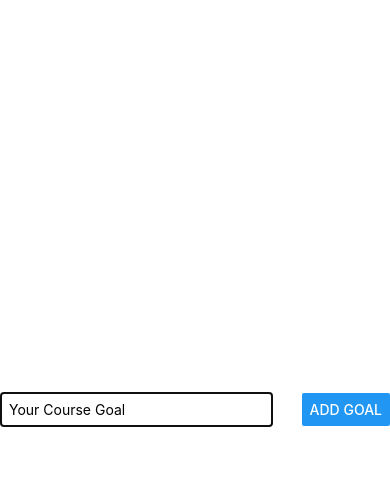
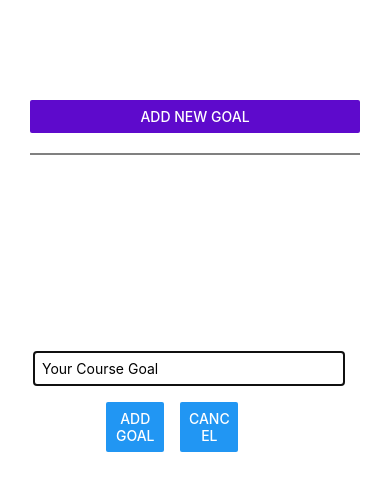
Before and after one commit to Calvin-May/RNIntro-Basics-GoalsApp, a React Native app: screen / in a window 390 px wide. Both pictures are taken after a click on the button "ADD NEW GOAL". Shown: the top 490 px of the page. Built offline with nearby package versions, Linux system fonts and the light colour scheme.

Commit message:
Styled and finished New Goal Modal

```diff
--- a/App.js
+++ b/App.js
@@ -21,9 +21,9 @@ export default function App() {
       [...currentCourseGoals, {text: enteredGoalText, id: Math.random().toString()}] // Instead of storing strings, store objects with a Key for FlatList to use
       //[...currentCourseGoals, {text: enteredGoalText, key: Math.random().toString()}] // Using 'Key' instead of 'id' allows FlatList to automatically reference the key, negating the need of the KeyExtractor Prop
     )); // Best Practice way to update state of an array - Functionally, this appends the new item to the array
-
     // Same as above, but condensed
     //setCourseGoals((currentCourseGoals) => [...currentCourseGoals, enteredGoalText]);
+    toggleAddGoalModalHandler();
   }
 
   function deleteGoalHandler(id) {
@@ -33,7 +33,7 @@ export default function App() {
   }
 
   function toggleAddGoalModalHandler() {
-    setIsModalVisible(true);
+    setIsModalVisible(!isModalVisible);
   }
 
 
@@ -41,7 +41,7 @@ export default function App() {
   return (
     <View style={styles.appContainer}>
       <Button title='Add new Goal' color='#5e0acc' onPress={toggleAddGoalModalHandler}/>
-      <GoalInput onAddGoal={addGoalHandler} visible={isModalVisible}/>
+      <GoalInput onAddGoal={addGoalHandler} visible={isModalVisible} onCancel={toggleAddGoalModalHandler}/>
       <View id="viewGoalsContainer" style={styles.goalsContainer}>
       {/*Use Flatlist it iterate through list of goals and output JSX that displays all of the goals added by the User */}
       <FlatList
@@ -62,10 +62,14 @@ export default function App() {
 const styles = StyleSheet.create({
   appContainer: {
     flex: 1,
-    paddingTop: 50,
+    paddingTop: 100,
     paddingHorizontal: 30,
   },
   goalsContainer: {
+    borderTopWidth: 2,
+    borderTopColor: 'grey',
+    marginTop: 20,
+    paddingTop: 8,
     flex: 6,
   }
 });
--- a/components/GoalInput.js
+++ b/components/GoalInput.js
@@ -2,7 +2,7 @@ import { StyleSheet, TextInput, View, Button, Modal } from "react-native"
 import { useState } from "react";
 
 // Goal Input with onAddGoal Prop to pass addGoalHandler function from App Component
-function GoalInput({onAddGoal, visible}) {
+function GoalInput({onAddGoal, visible, onCancel}) {
 
     // Variables to hold User Input and manage state
     const [enteredGoalText, setEnteredGoalText] = useState('');
@@ -20,7 +20,7 @@ function GoalInput({onAddGoal, visible}) {
     }
 
     return (
-        <Modal visible={visible} animationType="slide">
+        <Modal visible={visible} animationType="fade" presentationStyle="overFullScreen" transparent>
             <View id="viewGoalInput" style={styles.inputContainer}>
                 <TextInput
                     placeholder="Your Course Goal"
@@ -28,7 +28,14 @@ function GoalInput({onAddGoal, visible}) {
                     style={styles.TextInput}
                     value={enteredGoalText} // Bind the value of the Input to the entered Text, so we can clear it
                 />
-                <Button title="Add Goal" onPress={addGoalHandler} />
+                <View style={styles.buttonContainer}>
+                    <View style={styles.button}>
+                        <Button title="Add Goal" onPress={addGoalHandler} />
+                    </View>
+                    <View style={styles.button}>
+                        <Button title="Cancel" onPress={onCancel} />
+                    </View>
+                </View>
             </View>
         </Modal>
     )
@@ -39,8 +46,7 @@ export default GoalInput;
 const styles = StyleSheet.create({
     inputContainer: {
         flex: 1,
-        flexDirection: "row",
-        justifyContent: "space-between",
+        justifyContent: "center",
         alignItems: "center",
         marginBottom: 24,
         borderBottomWidth: 1,
@@ -49,8 +55,16 @@ const styles = StyleSheet.create({
     TextInput: {
         borderWidth: 1,
         borderColor: "#cccccc",
-        width: "70%",
+        width: "80%",
         marginRight: 12,
         padding: 8,
     },
+    buttonContainer: {
+        flexDirection: 'row',
+        padding: 16
+    },
+    button: {
+        width: '30%',
+        marginHorizontal: 8
+    },
 });
```
